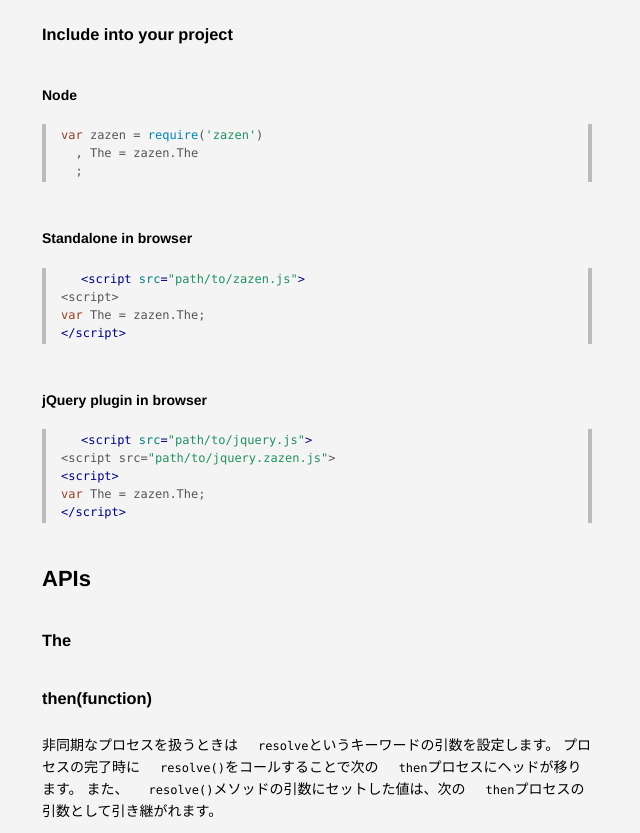
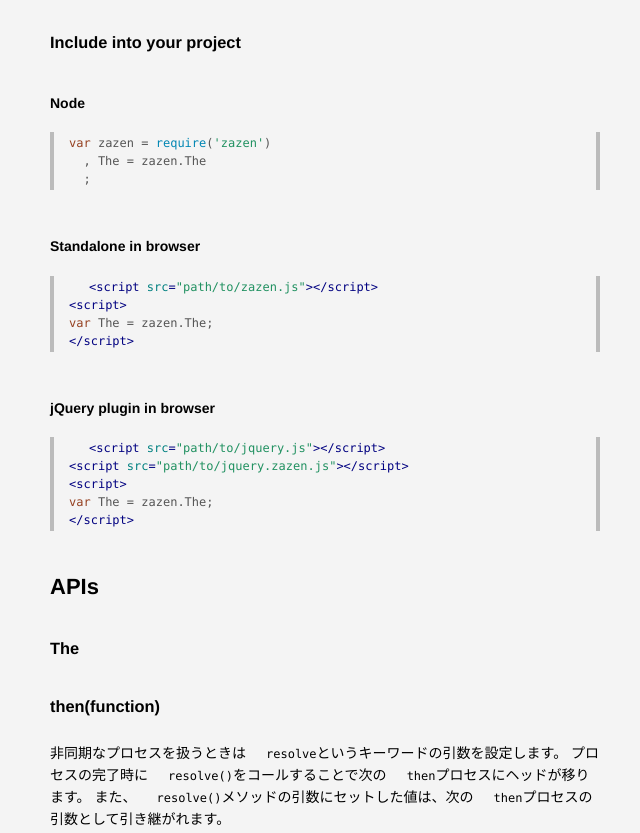
Before and after one commit to minodisk/zazen, a website: page docs/index.html in a window 1280 px wide. Shown: the part 1277-2110 px from the top of the page, without its empty margins (218-858 px from the left). Drawn offline with nearby package versions, Linux system fonts and the light colour scheme.

Commit message:
Close script tag

```diff
--- a/docs/index.html
+++ b/docs/index.html
@@ -3,7 +3,6 @@
 <head>
   <title>zazen</title>
   <meta http-equiv="content-type" content="text/html; charset=UTF-8">
-  <link rel="stylesheet" media="all" href="styles/normalize.css" />
   <link rel="stylesheet" media="all" href="docco.css" />
   <link rel="stylesheet" media="all" href="styles/style.css" />
   <script src="//ajax.googleapis.com/ajax/libs/jquery/2.0.3/jquery.min.js"></script>
@@ -127,10 +126,10 @@
 
       <h3 id="install-with-package-manager">Install with package manager</h3>
 <h4 id="npm">Npm</h4>
-<pre><code class="lang-sh">npm install zazen
+<pre><code class="lang-bash">npm install zazen
 </code></pre>
 <h4 id="bower">Bower</h4>
-<pre><code class="lang-sh">bower install zazen
+<pre><code class="lang-bash">bower install zazen
 </code></pre>
 
 
@@ -143,17 +142,17 @@
   ;</pre></div>
 
       <h4 id="standalone-in-browser">Standalone in browser</h4>
-<pre><code class="lang-html"><span class="hljs-tag">&lt;<span class="hljs-title">script</span> <span class="hljs-attribute">src</span>=<span class="hljs-value">"path/to/zazen.js"</span>&gt;</span><span class="javascript">
-&lt;script&gt;
+<pre><code class="lang-html"><span class="hljs-tag">&lt;<span class="hljs-title">script</span> <span class="hljs-attribute">src</span>=<span class="hljs-value">"path/to/zazen.js"</span>&gt;</span><span class="javascript"></span><span class="hljs-tag">&lt;/<span class="hljs-title">script</span>&gt;</span>
+<span class="hljs-tag">&lt;<span class="hljs-title">script</span>&gt;</span><span class="javascript">
 <span class="hljs-keyword">var</span> The = zazen.The;
 </span><span class="hljs-tag">&lt;/<span class="hljs-title">script</span>&gt;</span>
 </code></pre>
 <h4 id="jquery-plugin-in-browser">jQuery plugin in browser</h4>
-<pre><code class="lang-html"><span class="hljs-tag">&lt;<span class="hljs-title">script</span> <span class="hljs-attribute">src</span>=<span class="hljs-value">"path/to/jquery.js"</span>&gt;</span><span class="javascript">
-&lt;script src=<span class="hljs-string">"path/to/jquery.zazen.js"</span>&gt;
-<span class="xml"><span class="hljs-tag">&lt;<span class="hljs-title">script</span>&gt;</span><span class="javascript">
+<pre><code class="lang-html"><span class="hljs-tag">&lt;<span class="hljs-title">script</span> <span class="hljs-attribute">src</span>=<span class="hljs-value">"path/to/jquery.js"</span>&gt;</span><span class="javascript"></span><span class="hljs-tag">&lt;/<span class="hljs-title">script</span>&gt;</span>
+<span class="hljs-tag">&lt;<span class="hljs-title">script</span> <span class="hljs-attribute">src</span>=<span class="hljs-value">"path/to/jquery.zazen.js"</span>&gt;</span><span class="javascript"></span><span class="hljs-tag">&lt;/<span class="hljs-title">script</span>&gt;</span>
+<span class="hljs-tag">&lt;<span class="hljs-title">script</span>&gt;</span><span class="javascript">
 <span class="hljs-keyword">var</span> The = zazen.The;
-</span></span></span><span class="hljs-tag">&lt;/<span class="hljs-title">script</span>&gt;</span>
+</span><span class="hljs-tag">&lt;/<span class="hljs-title">script</span>&gt;</span>
 </code></pre>
 
 
```
Also changed, not shown: src/index.js (+5 -5 lines).
